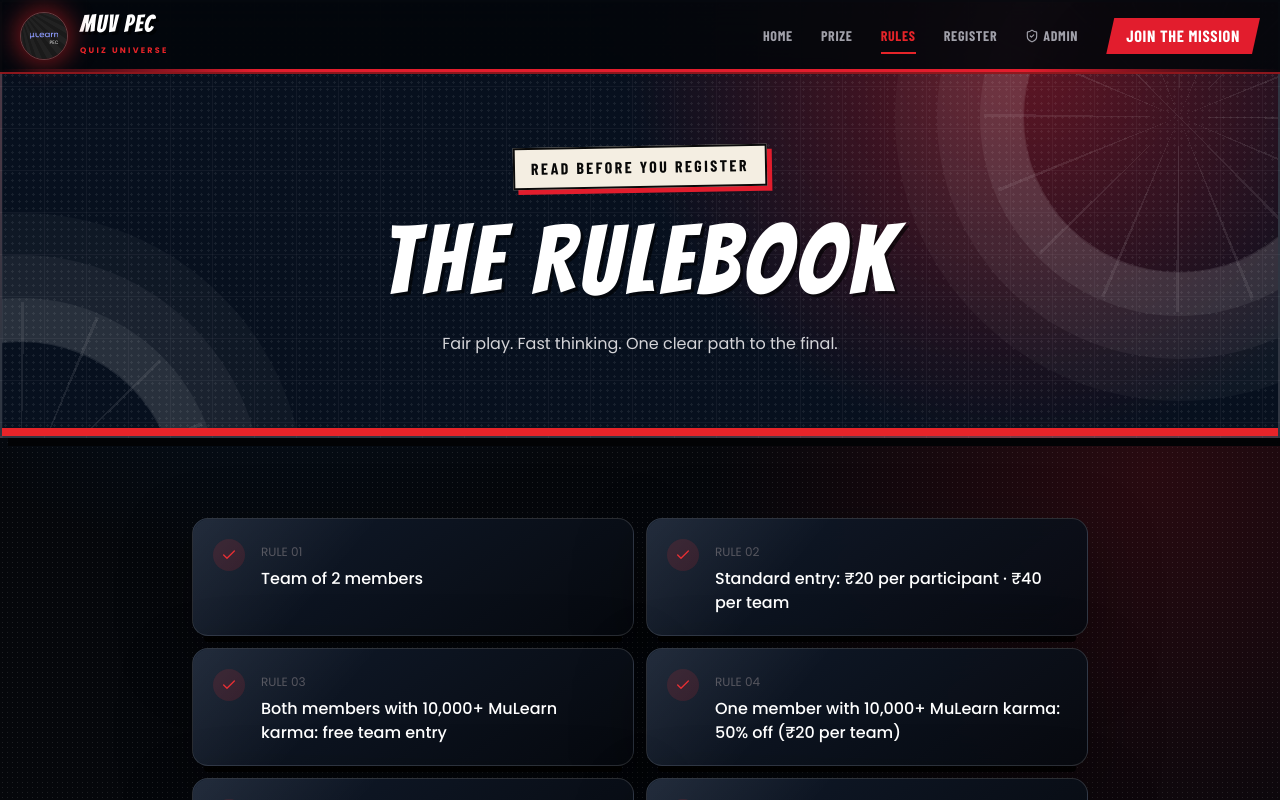
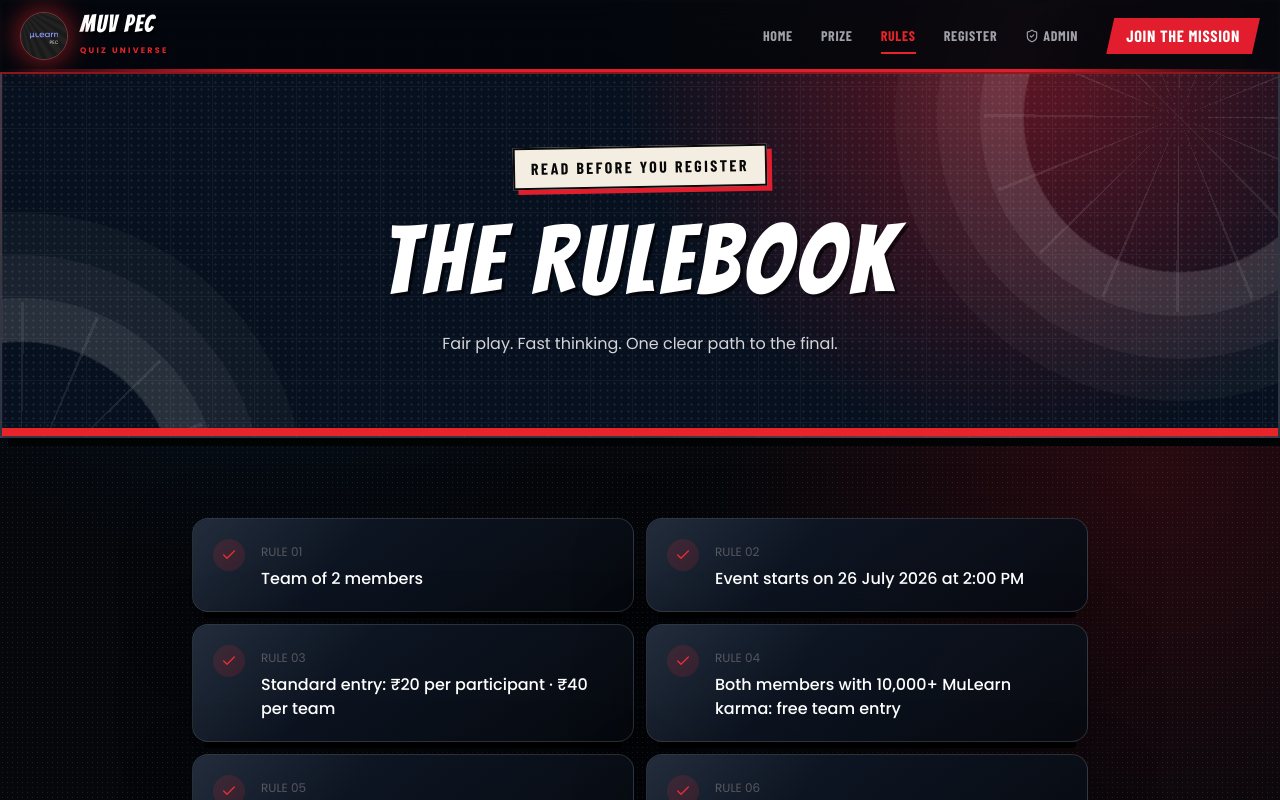
Before and after one commit to aswinkrishna-2025/spiderman, a Next.js app: page /rules in a window 1280 px wide. Shown: the top 800 px of the page. Built offline with nearby package versions, Linux system fonts and the light colour scheme; no server answers; a web font is replaced by a local one.

Commit message:
Update event schedule and MuV ID label

```diff
--- a/pages/index.tsx
+++ b/pages/index.tsx
@@ -4,7 +4,7 @@ import {useEffect,useState} from 'react';
 import {motion} from 'framer-motion';
 import {ArrowRight,CalendarDays,Trophy,Users,ChevronDown} from 'lucide-react';
 
-const target=process.env.NEXT_PUBLIC_EVENT_DATE||'2026-08-15T10:00:00+05:30';
+const target=process.env.NEXT_PUBLIC_EVENT_DATE||'2026-07-26T14:00:00+05:30';
 function Countdown(){const [d,setD]=useState([0,0,0,0]);useEffect(()=>{const tick=()=>{const n=Math.max(0,new Date(target).getTime()-Date.now());setD([Math.floor(n/864e5),Math.floor(n/36e5)%24,Math.floor(n/6e4)%60,Math.floor(n/1e3)%60])};tick();const i=setInterval(tick,1000);return()=>clearInterval(i)},[]);return <div className="mt-8 flex gap-3">{d.map((v,i)=><div key={i} className="glass min-w-16 rounded-xl px-3 py-3 text-center"><div className="font-display text-2xl">{String(v).padStart(2,'0')}</div><div className="text-[9px] uppercase tracking-widest text-zinc-500">{['Days','Hours','Mins','Secs'][i]}</div></div>)}</div>}
 
 export default function Home(){return <>
@@ -15,7 +15,7 @@ export default function Home(){return <>
       <div className="comic-tag mb-7">College quiz competition</div>
       <h1 className="font-display text-6xl leading-[.84] sm:text-8xl lg:text-[7.5rem]">SPIDER-MAN:<br/><span className="text-red drop-shadow-[4px_4px_0_#071b36]">BRAND NEW DAY</span></h1>
       <p className="mt-5 text-xl font-semibold sm:text-2xl">Swing into the ultimate quiz. Win 2 free movie tickets.</p>
-      <p className="mt-3 max-w-2xl text-zinc-300"><strong className="text-white">Presented by MuV PEC</strong><br/>College of Engineering Pathanapuram</p>
+      <p className="mt-3 max-w-2xl text-zinc-300"><strong className="text-white">Presented by MuV PEC</strong><br/>College of Engineering Pathanapuram · 26 July 2026 · 2:00 PM</p>
       <div className="mt-7 flex flex-wrap gap-3"><Link href="/register" className="btn-primary">Register your team <ArrowRight size={18}/></Link><Link href="/rules" className="btn-secondary">View the rules</Link></div><Countdown/>
     </motion.div></div>
   </section>
--- a/pages/rules.tsx
+++ b/pages/rules.tsx
@@ -1,3 +1,3 @@
 import Link from 'next/link';import PageHero from '../components/PageHero';import {Check,ArrowRight} from 'lucide-react';
-const rules=['Team of 2 members','Standard entry: ₹20 per participant · ₹40 per team','Both members with 10,000+ MuLearn karma: free team entry','One member with 10,000+ MuLearn karma: 50% off (₹20 per team)','MuLearn dashboard screenshot is required for verification','Payment through UPI only',`Registration closes on ${process.env.NEXT_PUBLIC_REGISTRATION_CLOSES||'the date announced by the organizer'}`,'No refund after payment','Quiz is conducted completely offline','Organizer decision is final','Top 8 qualify from Round 1','Top 4 qualify from Round 2','Final round decides the winner'];
+const rules=['Team of 2 members','Event starts on 26 July 2026 at 2:00 PM','Standard entry: ₹20 per participant · ₹40 per team','Both members with 10,000+ MuLearn karma: free team entry','One member with 10,000+ MuLearn karma: 50% off (₹20 per team)','MuLearn dashboard screenshot is required for verification','Payment through UPI only',`Registration closes on ${process.env.NEXT_PUBLIC_REGISTRATION_CLOSES||'24 July 2026'}`,'No refund after payment','Quiz is conducted completely offline','Organizer decision is final','Top 8 qualify from Round 1','Top 4 qualify from Round 2','Final round decides the winner'];
 export default function Rules(){return <><PageHero eyebrow="Read before you register" title="THE RULEBOOK" copy="Fair play. Fast thinking. One clear path to the final."/><section className="px-5 py-20"><div className="mx-auto max-w-4xl"><div className="grid gap-3 sm:grid-cols-2">{rules.map((r,i)=><div key={r} className="glass flex items-start gap-4 rounded-2xl p-5"><span className="grid h-8 w-8 shrink-0 place-items-center rounded-full bg-red/15 text-red"><Check size={16}/></span><div><span className="text-xs text-zinc-600">RULE {String(i+1).padStart(2,'0')}</span><p className="mt-1 font-medium">{r}</p></div></div>)}</div><div className="mt-10 text-center"><Link href="/register" className="btn-primary">I’m ready to register <ArrowRight size={18}/></Link></div></div></section></>}
```
Also changed, not shown: pages/register.tsx (+1 -1 lines), 1 other file (tests, documents, lock files or other folders).
